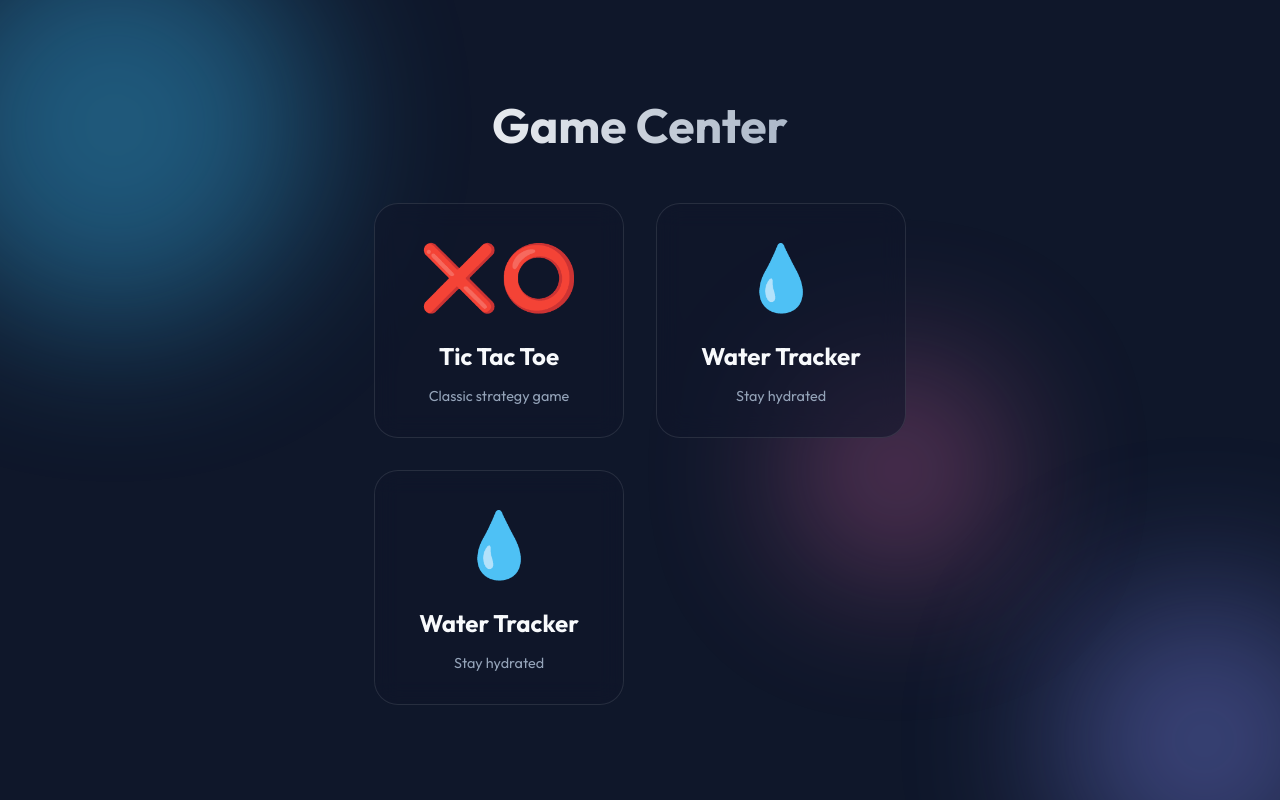
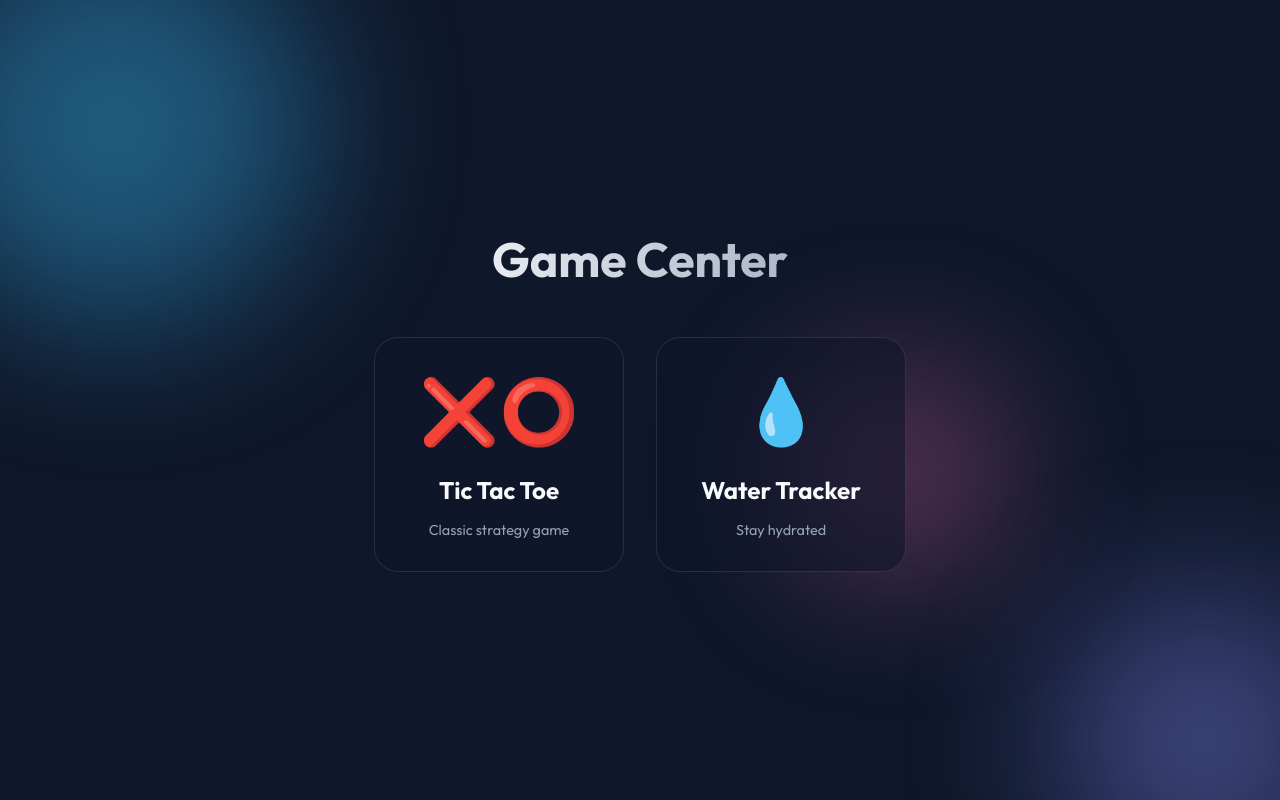
Before and after one commit to neelsave/TicTacToeGame, a plain HTML site: page index.html in a window 1280 px wide. Drawn offline with Linux system fonts and the light colour scheme.

Commit message:
removed extra app

```diff
--- a/index.html
+++ b/index.html
@@ -33,11 +33,7 @@
                     <h2>Water Tracker</h2>
                     <p>Stay hydrated</p>
                 </div>
-                <div class="app-card" onclick="showApp('watertracker')">
-                    <div class="app-icon">💧</div>
-                    <h2>Water Tracker</h2>
-                    <p>Stay hydrated</p>
-                </div>
+
             </div>
         </div>
     </div>
```
